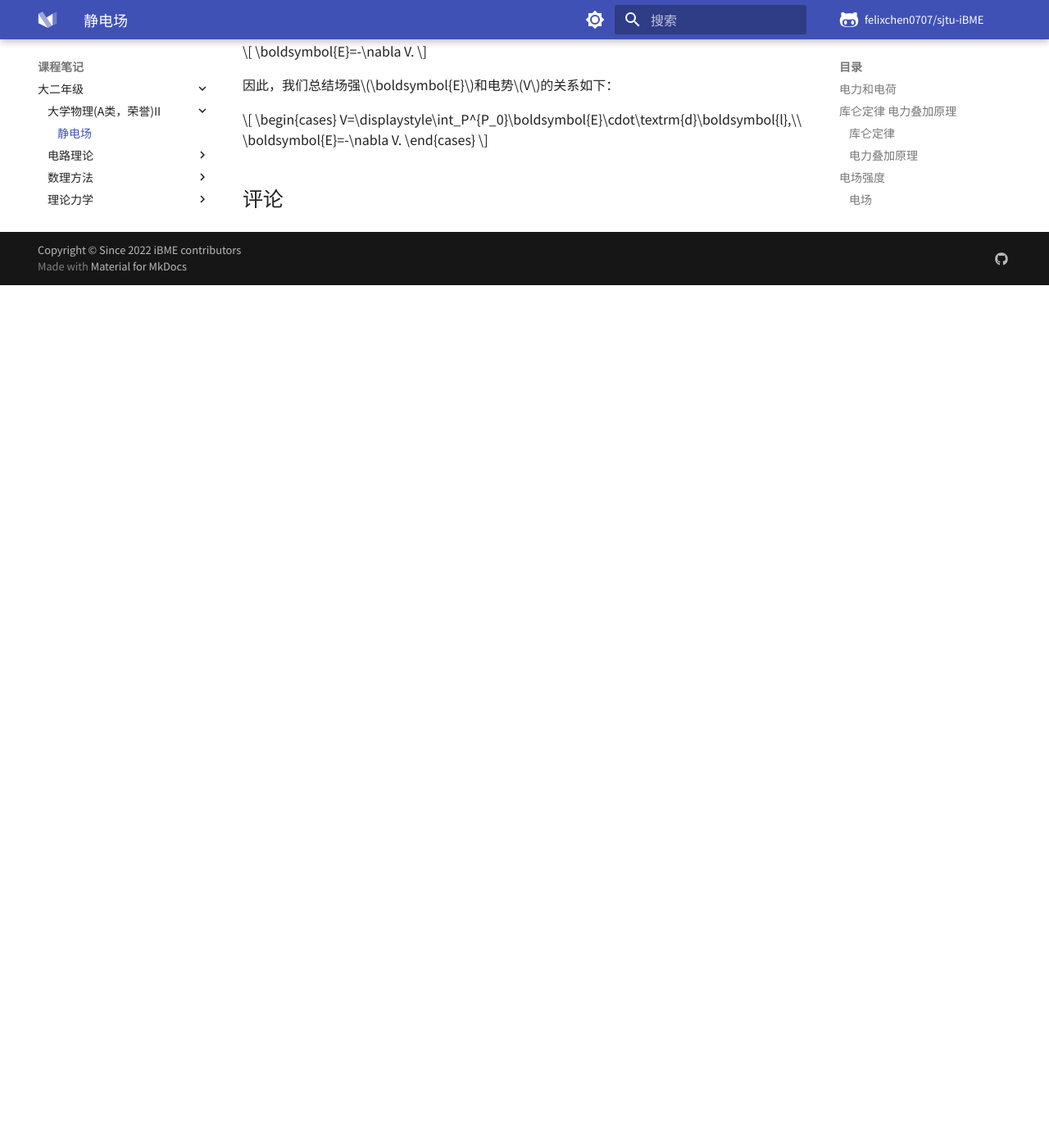
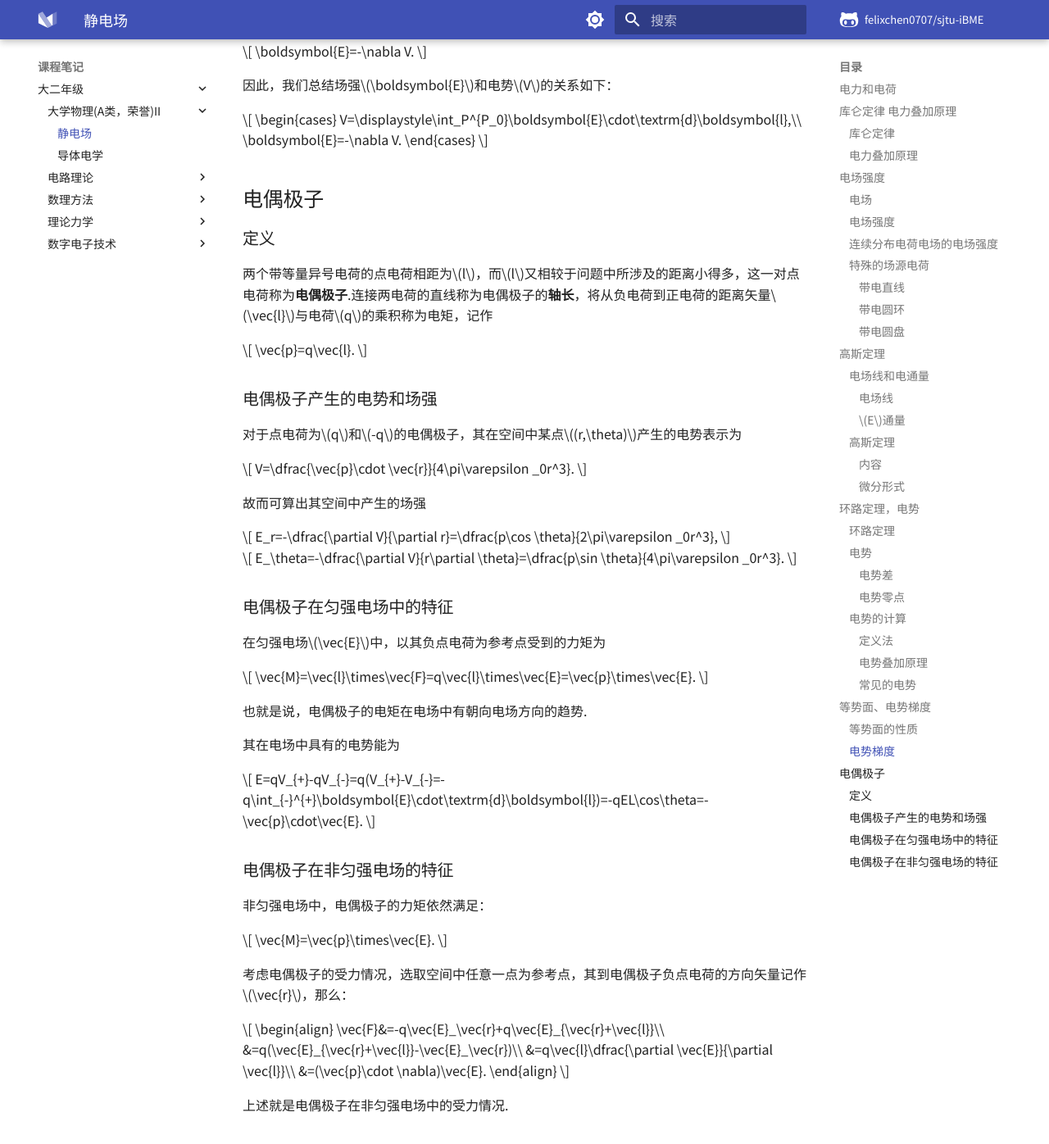
Before and after one commit to glimmeringlight/sjtu-notes, an MkDocs documentation site: the page built from docs/notes/grade2/PHY1252/001.md, in a window 1280 px wide and 1400 px high, scrolled down 7217 px. Shown: the top 1396 px of the window at 82% size. Built offline with MkDocs 1.6.1 and Material for MkDocs 9.7.7, drawn with Linux system fonts in a browser that asks for light colours; a script that is not in the unit is left out; comment, search, counter and statistics services are not loaded; before the commit the page ends 7565 px from its top, so only the background shows below that.

Commit message:
Update PHY

```diff
--- a/docs/notes/grade2/PHY1252/001.md
+++ b/docs/notes/grade2/PHY1252/001.md
@@ -367,3 +367,68 @@
     \boldsymbol{E}=-\nabla V.
 \end{cases}
 $$
+
+## 电偶极子
+
+### 定义
+
+两个带等量异号电荷的点电荷相距为$l$，而$l$又相较于问题中所涉及的距离小得多，这一对点电荷称为**电偶极子**.连接两电荷的直线称为电偶极子的**轴长**，将从负电荷到正电荷的距离矢量$\vec{l}$与电荷$q$的乘积称为电矩，记作
+
+$$
+\vec{p}=q\vec{l}.
+$$
+
+### 电偶极子产生的电势和场强
+
+对于点电荷为$q$和$-q$的电偶极子，其在空间中某点$(r,\theta)$产生的电势表示为
+
+$$
+V=\dfrac{\vec{p}\cdot \vec{r}}{4\pi\varepsilon _0r^3}.
+$$
+
+故而可算出其空间中产生的场强
+
+$$
+E_r=-\dfrac{\partial V}{\partial r}=\dfrac{p\cos \theta}{2\pi\varepsilon _0r^3},
+$$
+
+$$
+E_\theta=-\dfrac{\partial V}{r\partial \theta}=\dfrac{p\sin \theta}{4\pi\varepsilon _0r^3}.
+$$
+
+### 电偶极子在匀强电场中的特征
+
+在匀强电场$\vec{E}$中，以其负点电荷为参考点受到的力矩为
+
+$$
+\vec{M}=\vec{l}\times\vec{F}=q\vec{l}\times\vec{E}=\vec{p}\times\vec{E}.
+$$
+
+也就是说，电偶极子的电矩在电场中有朝向电场方向的趋势.
+
+其在电场中具有的电势能为
+
+$$
+E=qV_{+}-qV_{-}=q(V_{+}-V_{-}=-q\int_{-}^{+}\boldsymbol{E}\cdot\textrm{d}\boldsymbol{l})=-qEL\cos\theta=-\vec{p}\cdot\vec{E}.
+$$
+
+### 电偶极子在非匀强电场的特征
+
+非匀强电场中，电偶极子的力矩依然满足：
+
+$$
+\vec{M}=\vec{p}\times\vec{E}.
+$$
+
+考虑电偶极子的受力情况，选取空间中任意一点为参考点，其到电偶极子负点电荷的方向矢量记作$\vec{r}$，那么：
+
+$$
+\begin{align}
+    \vec{F}&=-q\vec{E}_\vec{r}+q\vec{E}_{\vec{r}+\vec{l}}\\
+    &=q(\vec{E}_{\vec{r}+\vec{l}}-\vec{E}_\vec{r})\\
+    &=q\vec{l}\dfrac{\partial \vec{E}}{\partial \vec{l}}\\
+    &=(\vec{p}\cdot \nabla)\vec{E}.
+\end{align}
+$$
+
+上述就是电偶极子在非匀强电场中的受力情况.
--- a/mkdocs.yml
+++ b/mkdocs.yml
@@ -252,6 +252,7 @@
     - 大二年级:
       - 大学物理(A类，荣誉)II:
         - notes/grade2/PHY1252/001.md
+        - notes/grade2/PHY1252/002.md
       - 电路理论:
         - notes/grade2/EE0501/001.md
       - 数理方法:
```
Also changed, not shown: docs/notes/grade2/PHY1252/002.md (added, +21 -0 lines).
